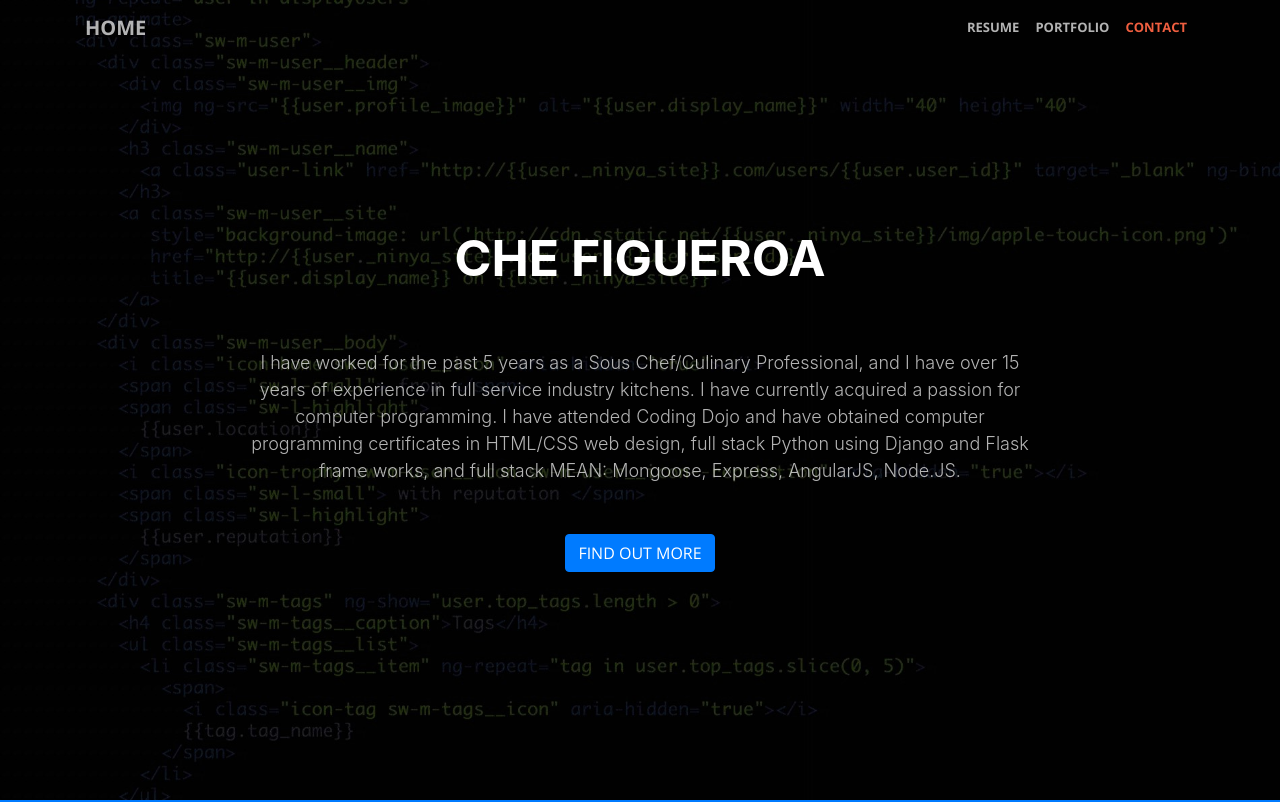
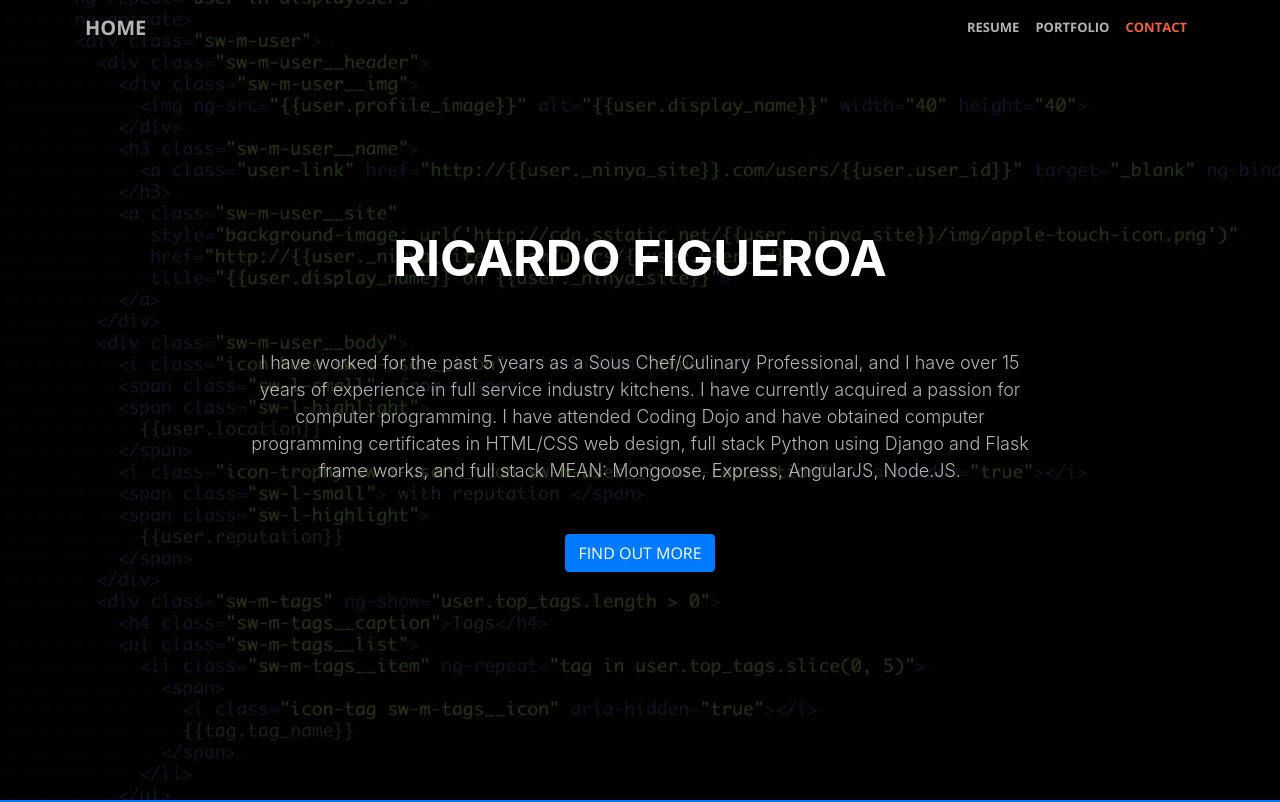
Before and after one commit to che607/che607.github.io, a website with bundled scripts: page index.html in a window 1280 px wide. Shown: the top 802 px of the page. Built offline with nearby package versions, Linux system fonts and the light colour scheme.

Commit message:
Name change

```diff
--- a/index.html
+++ b/index.html
@@ -8,7 +8,7 @@
     <meta name="description" content="">
     <meta name="author" content="">
 
-    <title>Che Figueroa</title>
+    <title>Ricardo Figueroa</title>
 
     <!-- Bootstrap core CSS -->
     <link href="vendor/bootstrap/css/bootstrap.min.css" rel="stylesheet">
@@ -57,7 +57,7 @@
     <header class="masthead">
       <div class="header-content">
         <div class="header-content-inner">
-          <h1 id="homeHeading">Che Figueroa</h1>
+          <h1 id="homeHeading">Ricardo Figueroa</h1>
           <hr>
           <p>I have worked for the past 5 years as a Sous Chef/Culinary Professional, and I have over 15 years of experience in full service industry kitchens.  I have currently acquired a passion for computer programming.  I have attended Coding Dojo and have obtained computer programming certificates in HTML/CSS web design, full stack Python using Django and Flask frame works, and full stack MEAN:  Mongoose, Express, AngularJS, Node.JS.</p>
           <a class="btn btn-primary btn-xl js-scroll-trigger" href="#about">Find Out More</a>
```
